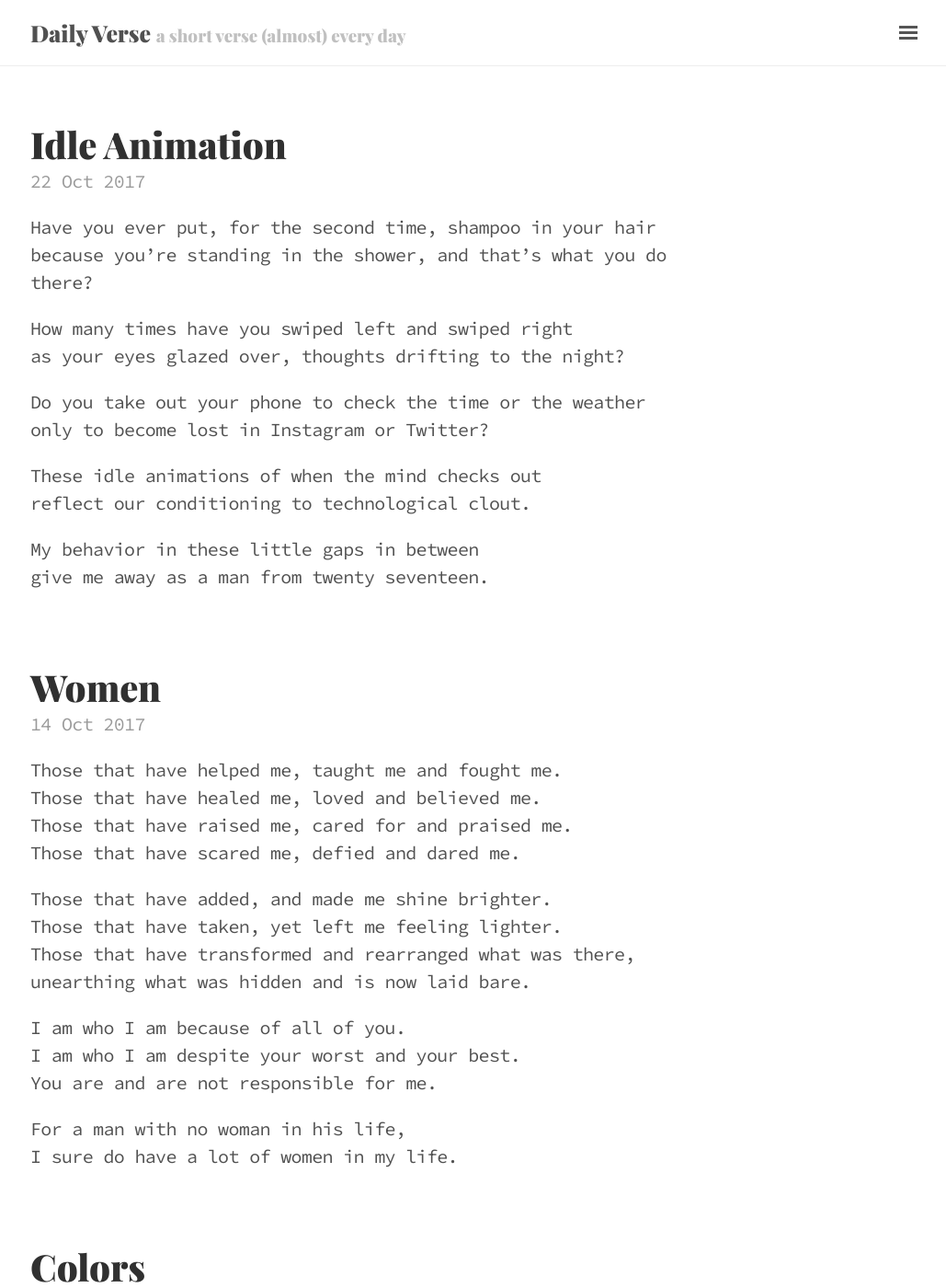
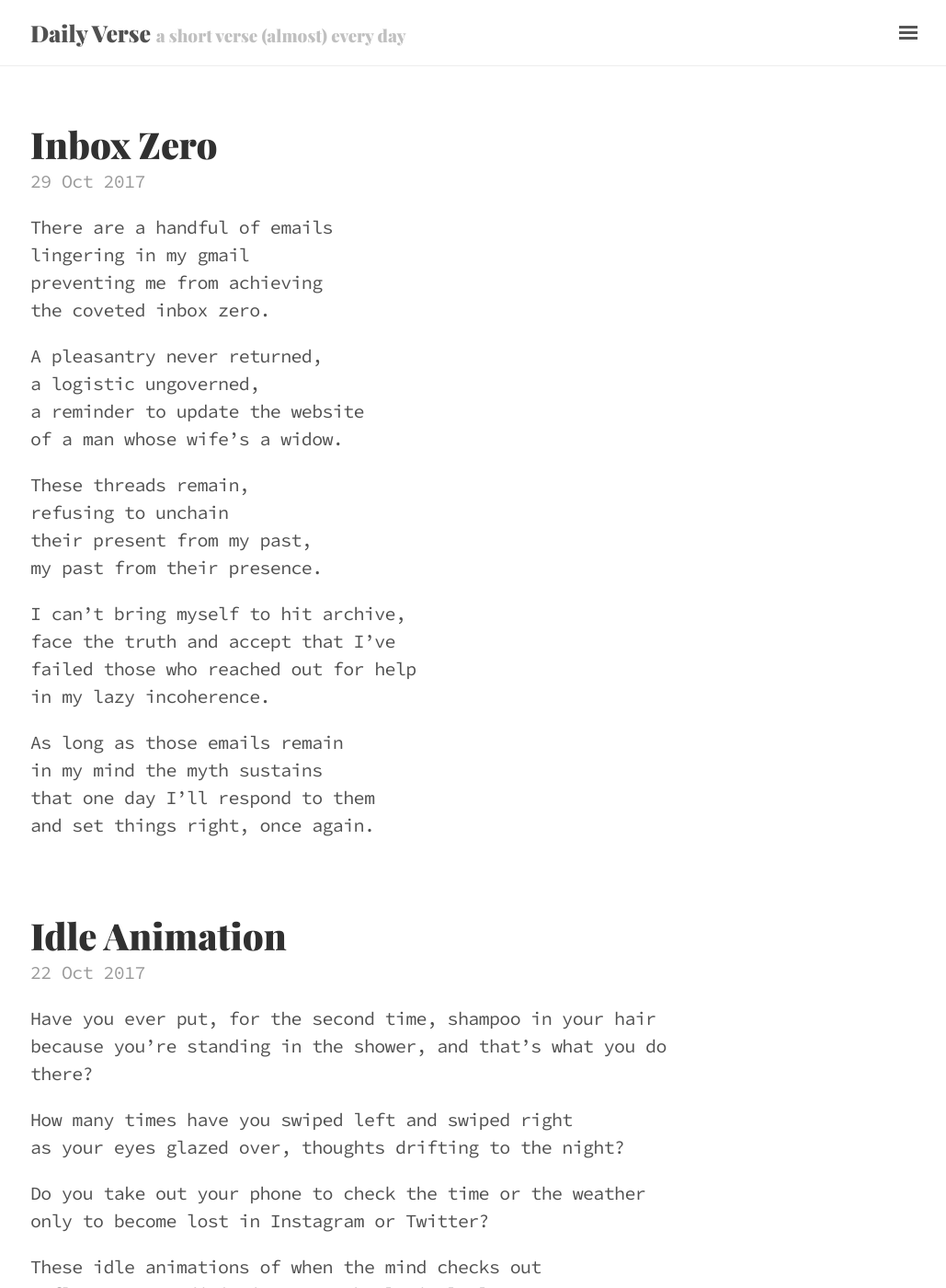
Before and after one commit to rossbernet/daily-verse, a Jekyll site: the page built from index.html, in a window 1280 px wide and 1400 px high. Shown: the whole window at 92% size, without its empty margins (247-1276 px from the left). Built offline with Jekyll 4.4.1, drawn with Linux system fonts in a browser that asks for light colours; the list of posts is cut into pages by our own code; some of the changed text lies outside the part shown.

Commit message:
2017-10-29 Inbox Zero

```diff
--- /dev/null
+++ b/_posts/2017-10-29-inbox-zero.md
@@ -0,0 +1,29 @@
+---
+layout: post
+title: Inbox Zero
+---
+
+There are a handful of emails
+lingering in my gmail
+preventing me from achieving
+the coveted inbox zero.
+
+A pleasantry never returned,
+a logistic ungoverned,
+a reminder to update the website
+of a man whose wife's a widow.
+
+These threads remain,
+refusing to unchain
+their present from my past,
+my past from their presence.
+
+I can't bring myself to hit archive,
+face the truth and accept that I've
+failed those who reached out for help
+in my lazy incoherence.
+
+As long as those emails remain
+in my mind the myth sustains
+that one day I'll respond to them
+and set things right, once again.
```
Also changed, not shown: _posts/2017-10-22-idle-animation.md (line endings or trailing spaces).
